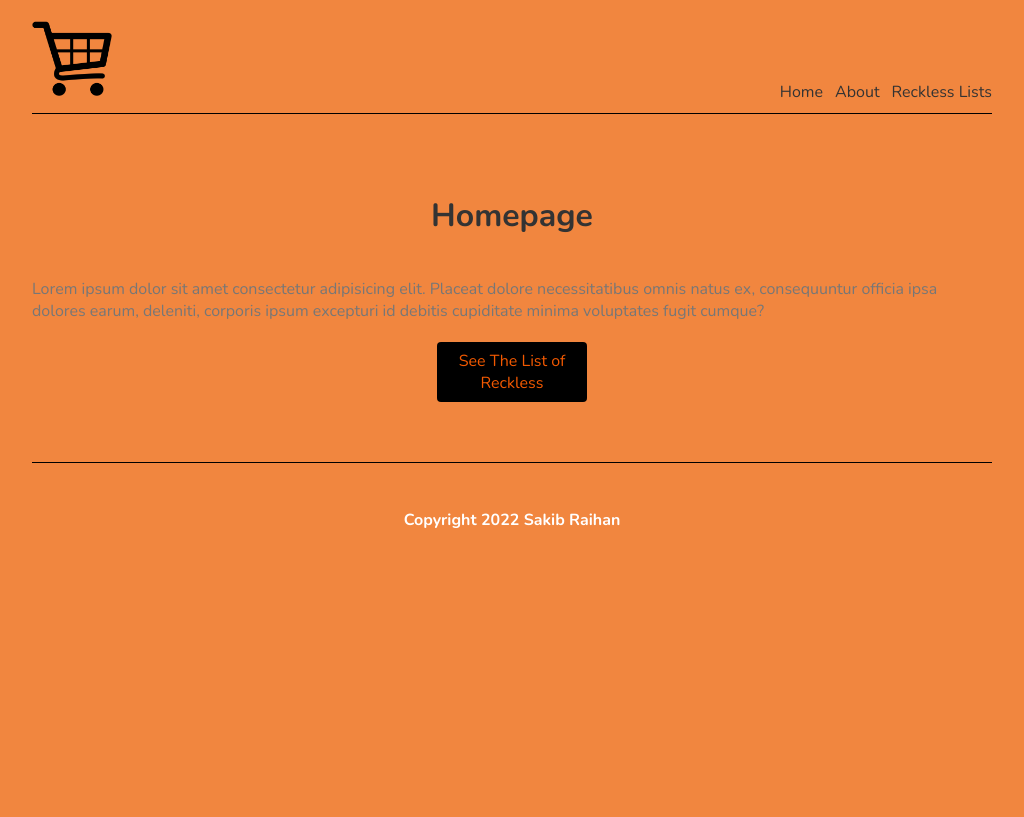
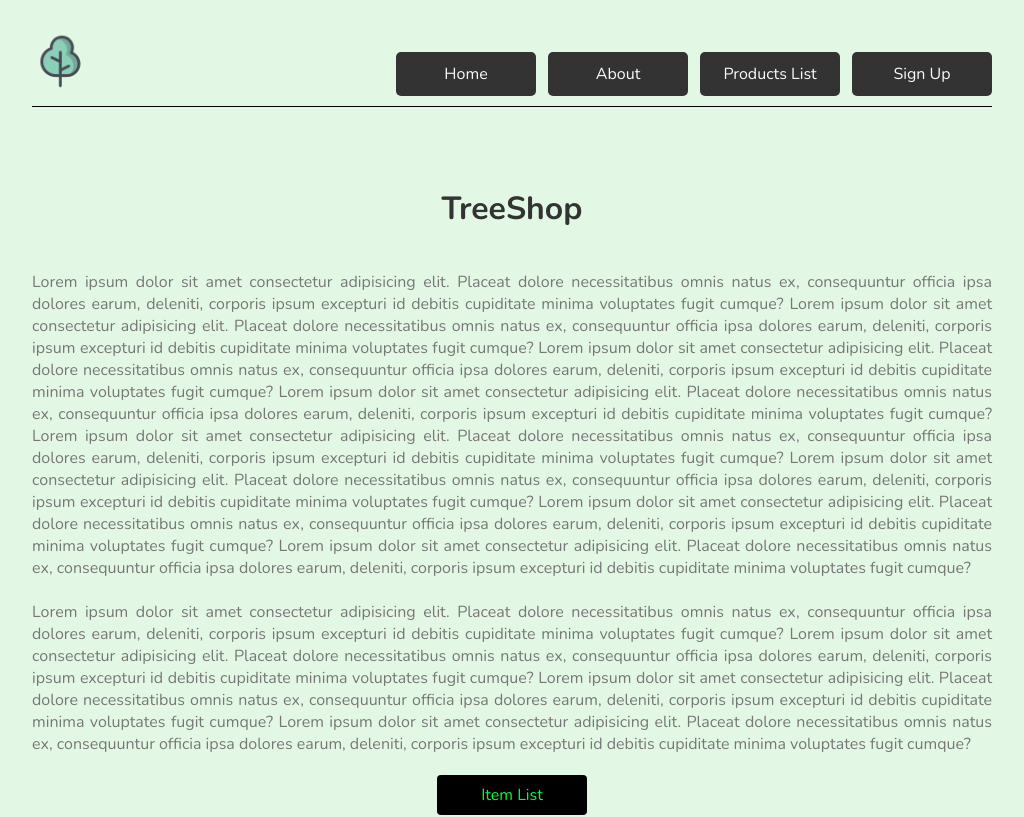
Before and after one commit to sakibraihan47/intro-project, a Next.js app: page / in a window 1280 px wide. Shown: the top 817 px of the page, without its empty margins (128-1152 px from the left). Built offline with nearby package versions, Linux system fonts and the light colour scheme.

Commit message:
redesigned homepage and css

```diff
--- a/components/footer.js
+++ b/components/footer.js
@@ -1,7 +1,7 @@
 const Footer = () => {
   return (
     <footer>
-      <p>Copyright 2022 Sakib Raihan</p>
+      <p>Copyright 2022 TreeShop | E-commerce Webiste by Sakib Raihan</p>
     </footer>
   );
 };
--- a/components/navbar.js
+++ b/components/navbar.js
@@ -5,7 +5,7 @@ const Navbar = () => {
   return (
     <nav>
       <div className="logo">
-        <Image src="/cart.png" width={80} height={77} />
+        <Image src="/tree.png" width={60} height={60} />
       </div>
       <Link href="/">
         <a>Home</a>
@@ -14,7 +14,10 @@ const Navbar = () => {
         <a>About</a>
       </Link>
       <Link href="/reckless">
-        <a>Reckless Lists</a>
+        <a>Products List</a>
+      </Link>
+      <Link href="">
+        <a>Sign Up</a>
       </Link>
     </nav>
   );
--- a/pages/index.js
+++ b/pages/index.js
@@ -12,15 +12,56 @@ export default function Home() {
         <title>TreeShop | Home</title>
       </Head>
       <div>
-        <h1 className={styles.title}>Homepage</h1>
+        <h1 className={styles.title}>TreeShop</h1>
         <p className={styles.text}>
           Lorem ipsum dolor sit amet consectetur adipisicing elit. Placeat
           dolore necessitatibus omnis natus ex, consequuntur officia ipsa
           dolores earum, deleniti, corporis ipsum excepturi id debitis
-          cupiditate minima voluptates fugit cumque?
+          cupiditate minima voluptates fugit cumque? Lorem ipsum dolor sit amet
+          consectetur adipisicing elit. Placeat dolore necessitatibus omnis
+          natus ex, consequuntur officia ipsa dolores earum, deleniti, corporis
+          ipsum excepturi id debitis cupiditate minima voluptates fugit cumque?
+          Lorem ipsum dolor sit amet consectetur adipisicing elit. Placeat
+          dolore necessitatibus omnis natus ex, consequuntur officia ipsa
+          dolores earum, deleniti, corporis ipsum excepturi id debitis
+          cupiditate minima voluptates fugit cumque? Lorem ipsum dolor sit amet
+          consectetur adipisicing elit. Placeat dolore necessitatibus omnis
+          natus ex, consequuntur officia ipsa dolores earum, deleniti, corporis
+          ipsum excepturi id debitis cupiditate minima voluptates fugit cumque?
+          Lorem ipsum dolor sit amet consectetur adipisicing elit. Placeat
+          dolore necessitatibus omnis natus ex, consequuntur officia ipsa
+          dolores earum, deleniti, corporis ipsum excepturi id debitis
+          cupiditate minima voluptates fugit cumque? Lorem ipsum dolor sit amet
+          consectetur adipisicing elit. Placeat dolore necessitatibus omnis
+          natus ex, consequuntur officia ipsa dolores earum, deleniti, corporis
+          ipsum excepturi id debitis cupiditate minima voluptates fugit cumque?
+          Lorem ipsum dolor sit amet consectetur adipisicing elit. Placeat
+          dolore necessitatibus omnis natus ex, consequuntur officia ipsa
+          dolores earum, deleniti, corporis ipsum excepturi id debitis
+          cupiditate minima voluptates fugit cumque? Lorem ipsum dolor sit amet
+          consectetur adipisicing elit. Placeat dolore necessitatibus omnis
+          natus ex, consequuntur officia ipsa dolores earum, deleniti, corporis
+          ipsum excepturi id debitis cupiditate minima voluptates fugit cumque?
+          <br></br>
+          <br></br>
+          Lorem ipsum dolor sit amet consectetur adipisicing elit. Placeat
+          dolore necessitatibus omnis natus ex, consequuntur officia ipsa
+          dolores earum, deleniti, corporis ipsum excepturi id debitis
+          cupiditate minima voluptates fugit cumque? Lorem ipsum dolor sit amet
+          consectetur adipisicing elit. Placeat dolore necessitatibus omnis
+          natus ex, consequuntur officia ipsa dolores earum, deleniti, corporis
+          ipsum excepturi id debitis cupiditate minima voluptates fugit cumque?
+          Lorem ipsum dolor sit amet consectetur adipisicing elit. Placeat
+          dolore necessitatibus omnis natus ex, consequuntur officia ipsa
+          dolores earum, deleniti, corporis ipsum excepturi id debitis
+          cupiditate minima voluptates fugit cumque? Lorem ipsum dolor sit amet
+          consectetur adipisicing elit. Placeat dolore necessitatibus omnis
+          natus ex, consequuntur officia ipsa dolores earum, deleniti, corporis
+          ipsum excepturi id debitis cupiditate minima voluptates fugit cumque?
         </p>
+
         <Link href="/reckless">
-          <a className={styles.btn}>See The List of Reckless</a>
+          <a className={styles.btn}>Item List</a>
         </Link>
       </div>
     </>
--- a/styles/Home.module.css
+++ b/styles/Home.module.css
@@ -5,6 +5,7 @@
 }
 .text {
   color: #777;
+  text-align: justify;
 }
 .btn {
   display: block;
@@ -13,9 +14,10 @@
   margin: 20px auto;
   background: #000000;
   border-radius: 4px;
-  color: rgb(243, 89, 0);
+  color: rgb(0, 255, 55);
   text-align: center;
 }
 .btn:hover {
-  background-color: rgb(223, 231, 231);
+  background-color: rgb(152, 224, 18);
+  border-radius: 2px;
 }
--- a/styles/globals.css
+++ b/styles/globals.css
@@ -1,13 +1,27 @@
 @import url("https://fonts.googleapis.com/css2?family=Nunito:wght@300;400;600;700&display=swap");
 
 body {
-  background: #f1863f;
+  background: #e2f8e4;
   color: #333;
   font-family: "Nunito";
 }
 a {
-  color: #333;
+  color: rgb(250, 250, 250);
   text-decoration: none;
+  display: block;
+  width: 120px;
+  height: 24px;
+  background-color: #333;
+  padding: 10px;
+  text-align: center;
+  line-height: 25px;
+  border-radius: 5px;
+}
+
+a:hover {
+  background-color: rgb(182, 252, 135);
+  font-weight: bold;
+  color: #000;
 }
 .content {
   max-width: 960px;
@@ -26,6 +40,7 @@ nav a {
 }
 nav .logo {
   margin-right: auto;
+  margin-top: 10px;
 }
 footer {
   display: block;
@@ -33,6 +48,6 @@ footer {
   font-weight: bold;
   padding: 30px 0;
   margin-top: 60px;
-  color: rgb(255, 255, 255);
+  color: rgb(0, 80, 24);
   border-top: 1px solid #000000;
 }
```
Also changed, not shown: public/tree.png (added).
